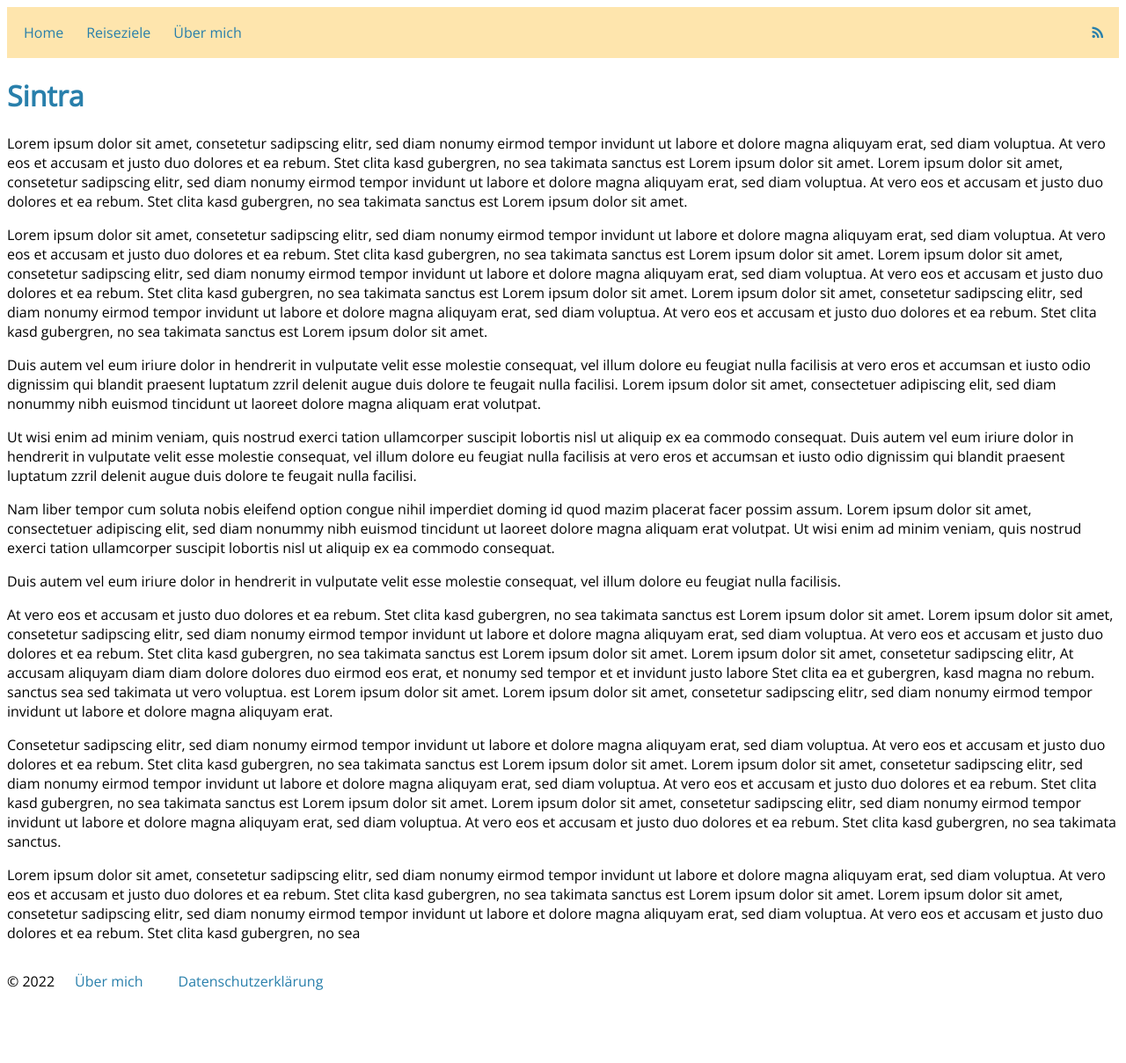
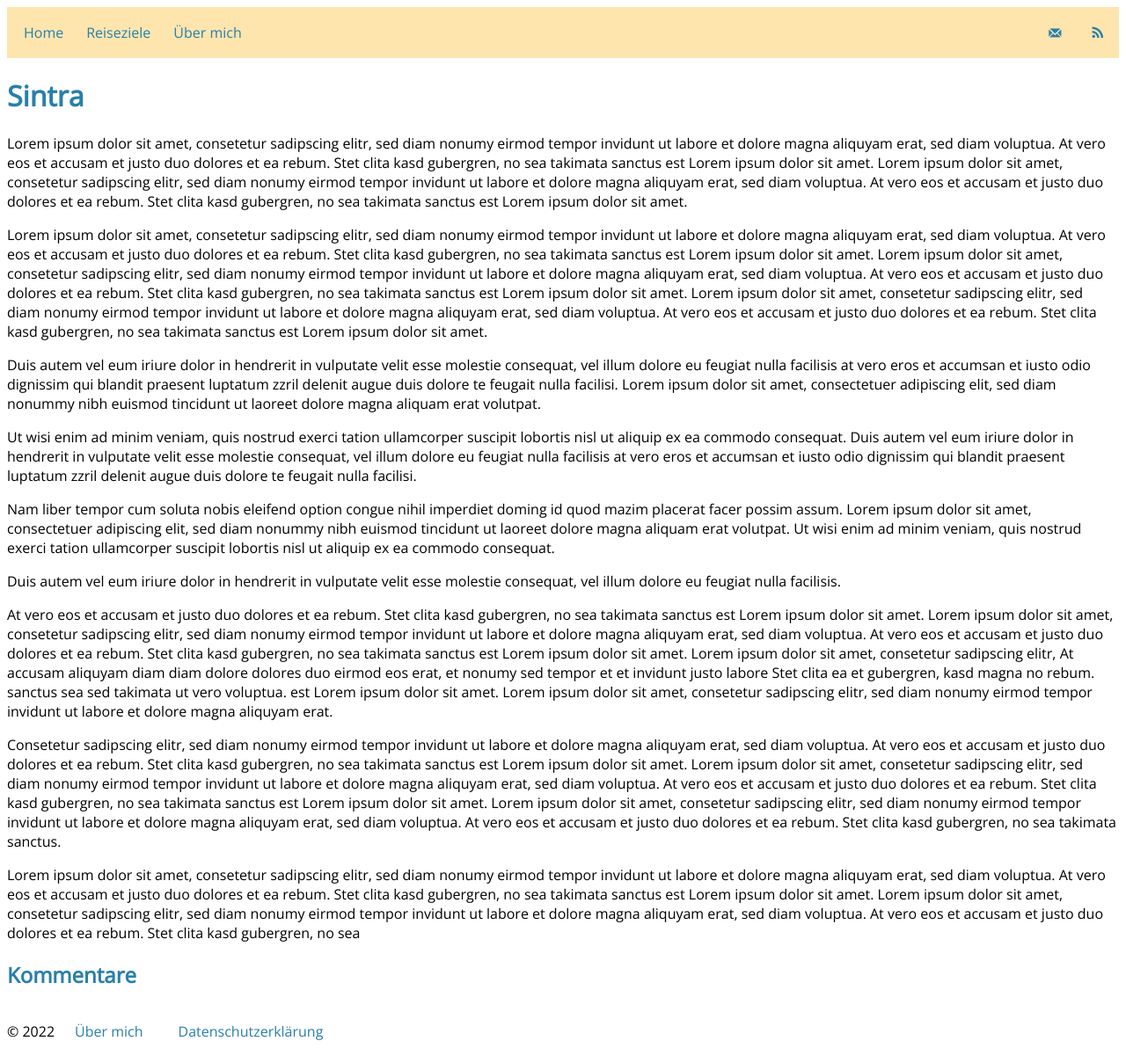
Before and after one commit to agentS/lukasTravelTheme, a Jekyll site: the page built from _posts/2021-11-04-sintra.markdown, in a window 1280 px wide. Shown: the whole page at 88% size. Built offline with Jekyll 4.4.1, drawn with Linux system fonts in a browser that asks for light colours; a script that is not in the unit is left out; before the commit the page ends 1152 px from its top, so only the background shows below that.

Commit message:
Add Telegram channel link

```diff
--- a/_config.yml
+++ b/_config.yml
@@ -8,3 +8,11 @@ jekyll-archives:
     - categories
   layout:
     category_archive
+
+defaults:
+  -
+    scope:
+      path: ""
+      type: "posts"
+    values:
+      is_post: true
--- a/_includes/navigation.html
+++ b/_includes/navigation.html
@@ -14,7 +14,7 @@
 				<div class="navbar-dropdown">
 					<div class="navbar-item nested dropdown">
 						<div class="dropdown-trigger">
-							<a href="{{ '/category/europa" || relative_url }}" class="button is-ghost"
+							<a href="{{ '/category/europa' | relative_url }}" class="button is-ghost"
 								aria-haspopup="true" aria-controls="dropdown-menu">
 								Europa
 							</a>
@@ -25,7 +25,10 @@
 								<a href="{{ '/category/westeuropa' | relative_url }}" class="dropdown-item button is-ghost">Westeuropa</a>
 								<!--
 								<a href="{{ '/category/mitteleuropa' | relative_url }}" class="dropdown-item button is-ghost">Mitteleuropa</a>
+								-->
+
 								<a href="{{ '/category/osteuropa' | relative_url }}" class="dropdown-item button is-ghost">Osteuropa</a>
+								<!--
 								<a href="{{ '/category/nordeuropa' | relative_url }}" class="dropdown-item button is-ghost">Nordeuropa</a>
 								-->
 							</div>
@@ -58,6 +61,7 @@
 							</div>
 						</div>
 					</div>
+					-->
 					<div class="navbar-item nested dropdown">
 						<div class="dropdown-trigger">
 							<a href="{{ '/category/nordamerika' | relative_url }}" class="button is-ghost"
@@ -67,19 +71,19 @@
 						</div>
 						<div class="dropdown-menu" id="dropdownNorthAmerica" role="menu">
 							<div class="dropdown-content">
-								<a href="{{ '/category/nordost' | relative_url }}" class="dropdown-item button is-ghost">Nordost USA</a>
-								<a href="{{ '/category/s&uuml;dwest' | relative_url }}" class="dropdown-item button is-ghost">S&uuml;dwest USA</a>
-								<a href="{{ '/category/qu&eacute;bec' | relative_url }}" class="dropdown-item button is-ghost">Qu&eacute;bec</a>
+								<!--<a href="{{ '/category/nordosten' | relative_url }}" class="dropdown-item button is-ghost">Nordost USA</a>-->
+								<a href="{{ '/category/s&uuml;dwesten' | relative_url }}" class="dropdown-item button is-ghost">S&uuml;dwest USA</a>
+								<!--<a href="{{ '/category/qu&eacute;bec' | relative_url }}" class="dropdown-item button is-ghost">Qu&eacute;bec</a>-->
 							</div>
 						</div>
 					</div>
-					-->
 				</div>
 			</div>
 			<!--<a href="{{ '/timeline' | relative_url }}" class="navbar-item button is-ghost">Timeline</a>-->
 			<a href="{{ '/about' | relative_url }}" class="navbar-item button is-ghost">&Uuml;ber mich</a>
 		</div>
 		<div class="navbar-end">
+			<a href="https://t.me/+m5LgsMhPmYkwMmNk" class="navbar-item button is-ghost"><i class="icon-mail"></i></a>
 			<a href="{{ '/feed.xml' | relative_url }}" class="navbar-item button is-ghost"><i class="icon-rss"></i></a>
 		</div>
 	</div>
--- a/_layouts/post.html
+++ b/_layouts/post.html
@@ -5,3 +5,10 @@ layout: default
 <h1>{{ page.title }}</h1>
 
 {{ content }}
+
+{% if page.is_post %}
+	<h2>Kommentare</h2>
+
+	<script data-isso="https://comments.schurkenhuber.com/" src="https://comments.schurkenhuber.com/js/embed.min.js"></script>
+	<section id="isso-thread"></section>
+{% endif %}
```
